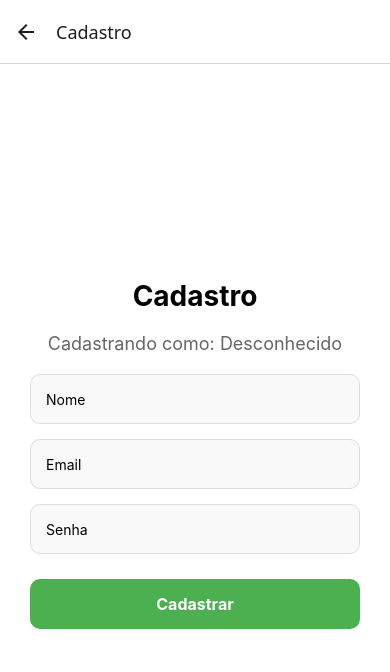
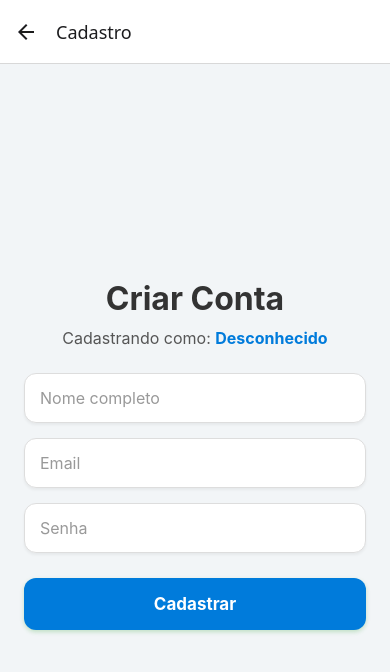
Before and after one commit to luishmenezes/FrontNotas, a React Native app: screen /Cadastro in a window 390 px wide. Shown: the top 672 px of the page. Built offline with nearby package versions, Linux system fonts and the light colour scheme.

Commit message:
personalização e rota cadastro

```diff
--- a/navigation/types.ts
+++ b/navigation/types.ts
@@ -1,7 +1,8 @@
 export type RootStackParamList = {
   Home: undefined;
+  Cadastro: undefined;
   CadastroProfessor: undefined;
-  Login: undefined;
+  LoginScreen: undefined;
   Perfil: undefined;
   Tab: undefined;
   EventosAluno: undefined;
--- a/screens/Cadastro.tsx
+++ b/screens/Cadastro.tsx
@@ -1,9 +1,25 @@
 import React, { useState } from 'react';
-import { View, Text, TextInput, TouchableOpacity, StyleSheet, Alert } from 'react-native';
+import {
+  View,
+  Text,
+  TextInput,
+  TouchableOpacity,
+  StyleSheet,
+  Alert,
+  KeyboardAvoidingView,
+  Platform,
+  ScrollView,
+} from 'react-native';
+import { useNavigation } from '@react-navigation/native';
+import type { NativeStackNavigationProp } from '@react-navigation/native-stack';
+import type { RootStackParamList } from '@/navigation/types'; // ajuste o caminho se necessário
 
 interface Props {
   tipoUsuario?: string;
 }
+
+// Tipagem do navigation
+type CadastroScreenNavigationProp = NativeStackNavigationProp<RootStackParamList, 'Cadastro'>;
 
 export default function CadastroScreen({ tipoUsuario = 'Desconhecido' }: Props) {
   const [nome, setNome] = useState('');
@@ -11,6 +27,8 @@ export default function CadastroScreen({ tipoUsuario = 'Desconhecido' }: Props)
   const [senha, setSenha] = useState('');
   const [materia, setMateria] = useState('');
   const [codigo, setCodigo] = useState('');
+
+  const navigation = useNavigation<CadastroScreenNavigationProp>();
 
   const handleCadastro = () => {
     if (!nome || !email || !senha) {
@@ -25,27 +43,39 @@ export default function CadastroScreen({ tipoUsuario = 'Desconhecido' }: Props)
 
     Alert.alert('Sucesso', `Cadastro de ${tipoUsuario} realizado com sucesso!`);
 
+    // Limpa os campos
     setNome('');
     setEmail('');
     setSenha('');
     setMateria('');
     setCodigo('');
+
+    // Navega para a tela de login
+    navigation.navigate('LoginScreen');
   };
 
   return (
-    <View style={styles.container}>
-      <Text style={styles.title}>Cadastro</Text>
-      <Text style={styles.userType}>Cadastrando como: {tipoUsuario}</Text>
+    <KeyboardAvoidingView
+      style={styles.container}
+      behavior={Platform.OS === 'ios' ? 'padding' : undefined}
+    >
+      <ScrollView contentContainerStyle={styles.scrollContainer} keyboardShouldPersistTaps="handled">
+        <Text style={styles.title}>Criar Conta</Text>
+        <Text style={styles.subtitle}>
+          Cadastrando como: <Text style={styles.highlight}>{tipoUsuario}</Text>
+        </Text>
 
         <TextInput
           style={styles.input}
-        placeholder="Nome"
+          placeholder="Nome completo"
+          placeholderTextColor="#999"
           value={nome}
           onChangeText={setNome}
         />
         <TextInput
           style={styles.input}
           placeholder="Email"
+          placeholderTextColor="#999"
           keyboardType="email-address"
           value={email}
           onChangeText={setEmail}
@@ -53,6 +83,7 @@ export default function CadastroScreen({ tipoUsuario = 'Desconhecido' }: Props)
         <TextInput
           style={styles.input}
           placeholder="Senha"
+          placeholderTextColor="#999"
           secureTextEntry
           value={senha}
           onChangeText={setSenha}
@@ -63,12 +94,14 @@ export default function CadastroScreen({ tipoUsuario = 'Desconhecido' }: Props)
             <TextInput
               style={styles.input}
               placeholder="Matéria que leciona"
+              placeholderTextColor="#999"
               value={materia}
               onChangeText={setMateria}
             />
             <TextInput
               style={styles.input}
               placeholder="Código de identificação"
+              placeholderTextColor="#999"
               value={codigo}
               onChangeText={setCodigo}
             />
@@ -78,48 +111,68 @@ export default function CadastroScreen({ tipoUsuario = 'Desconhecido' }: Props)
         <TouchableOpacity style={styles.button} onPress={handleCadastro}>
           <Text style={styles.buttonText}>Cadastrar</Text>
         </TouchableOpacity>
-    </View>
+      </ScrollView>
+    </KeyboardAvoidingView>
   );
 }
 
 const styles = StyleSheet.create({
   container: {
     flex: 1,
-    padding: 30,
+    backgroundColor: '#f2f5f7',
+  },
+  scrollContainer: {
+    flexGrow: 1,
+    padding: 24,
     justifyContent: 'center',
-    backgroundColor: '#fff',
   },
   title: {
-    fontSize: 28,
-    marginBottom: 20,
+    fontSize: 32,
     fontWeight: 'bold',
     textAlign: 'center',
+    marginBottom: 10,
+    color: '#333',
   },
-  userType: {
-    fontSize: 18,
-    marginBottom: 20,
-    color: '#666',
+  subtitle: {
+    fontSize: 16,
     textAlign: 'center',
+    marginBottom: 25,
+    color: '#555',
+  },
+  highlight: {
+    fontWeight: 'bold',
+    color: '#007bdb',
   },
   input: {
     height: 50,
-    borderColor: '#ddd',
-    borderWidth: 1,
-    borderRadius: 10,
+    backgroundColor: '#fff',
+    borderRadius: 12,
     paddingHorizontal: 15,
     marginBottom: 15,
-    backgroundColor: '#f9f9f9',
+    fontSize: 16,
+    borderWidth: 1,
+    borderColor: '#ddd',
+    shadowColor: '#000',
+    shadowOpacity: 0.05,
+    shadowRadius: 3,
+    shadowOffset: { width: 0, height: 2 },
+    elevation: 2,
   },
   button: {
-    backgroundColor: '#4CAF50',
-    padding: 15,
-    borderRadius: 10,
+    backgroundColor: '#007bdb',
+    paddingVertical: 16,
+    borderRadius: 12,
     alignItems: 'center',
     marginTop: 10,
+    shadowColor: '#4CAF50',
+    shadowOpacity: 0.3,
+    shadowRadius: 4,
+    shadowOffset: { width: 0, height: 2 },
+    elevation: 3,
   },
   buttonText: {
     color: '#fff',
-    fontSize: 16,
+    fontSize: 17,
     fontWeight: 'bold',
   },
 });
```
Lines whose indentation alone changed are shown as unchanged.
